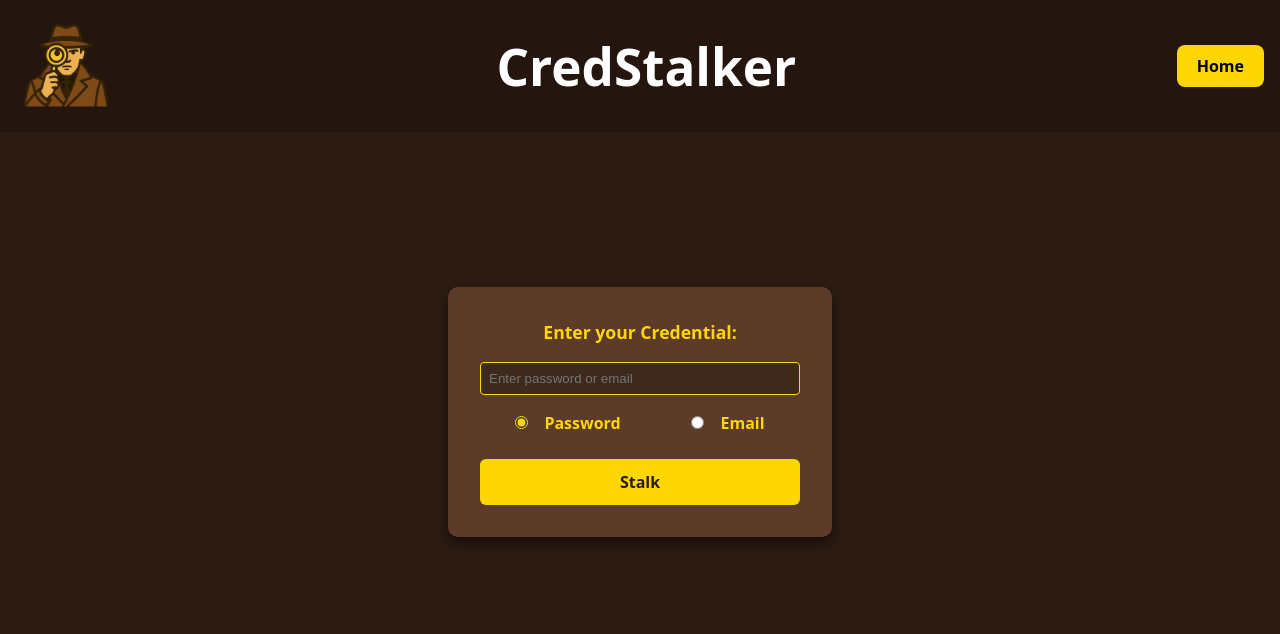
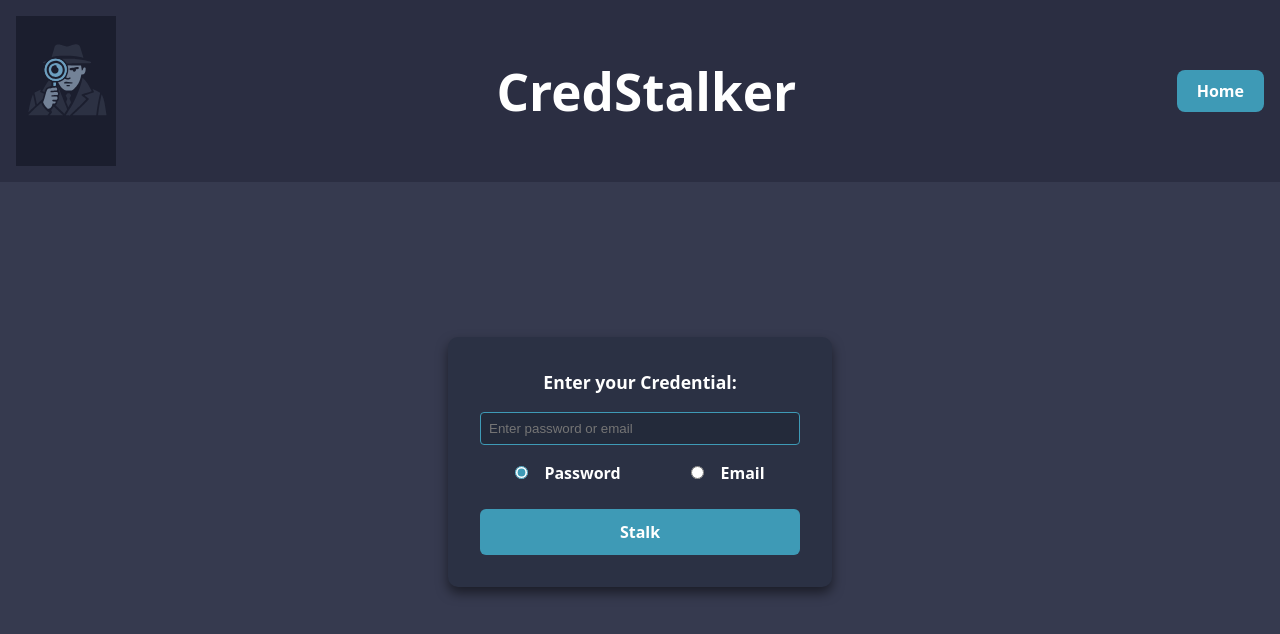
Before and after one commit to armenta-i/cred-stalker, a React (Vite) app in the folder frontend/: page / in a window 1280 px wide. Shown: the top 634 px of the page. Built offline with nearby package versions, Linux system fonts and the light colour scheme.

Commit message:
Changed styling for entire page

```diff
--- a/frontend/src/Header.jsx
+++ b/frontend/src/Header.jsx
@@ -1,12 +1,14 @@
 import { useNavigate } from 'react-router-dom';
 import './Styles/Header.css';
+// import detective_logo from './assets/detective_png.png';
+import detective_svg from './assets/detective_svg.svg';
 
 export default function Header() {
   const navigate = useNavigate();
 
   return (
     <header>
-      <img src="/CredStalkerLogo.png" alt="Logo" style={{ width: '100px' }} />
+      <img src={detective_svg} alt="Logo" style={{ width: '100px' }} />
       <h1>CredStalker</h1>
       <nav>
         <ul>
--- a/frontend/src/PswdUtils.jsx
+++ b/frontend/src/PswdUtils.jsx
@@ -109,7 +109,7 @@ export default function PswdUtils() {
                         </label>
                         <label>
                             Password Length
-                            <input type="number" min="4" max="64" value={length} onChange={(e) => setLength(e.target.value)}/>
+                            <input type="number" min="4" max="45" value={length} onChange={(e) => setLength(e.target.value)}/>
                         </label>
                     </div>
 
--- a/frontend/src/Styles/Breaches.css
+++ b/frontend/src/Styles/Breaches.css
@@ -3,8 +3,8 @@
   min-height: 100vh;
   width: 100%;
   padding: 2rem;
-  background-color: #2C1B12;
-  color: #FFD700;
+  background-color: #363A4F; /* Matches navbar background */
+  color: #FFFFFF;
   display: flex;
   flex-direction: column;
   align-items: center;
@@ -16,12 +16,13 @@
   margin-bottom: 2rem;
   text-align: center;
   font-size: 2.5rem;
+  color: #3E9AB6; /* Teal accent */
 }
 
 /* Credential list grid */
 .breach-list {
   display: grid;
-  grid-template-columns: repeat(auto-fit, minmax(280px, 1fr)); /* fits 3 in wide view */
+  grid-template-columns: repeat(auto-fit, minmax(280px, 1fr));
   gap: 2rem;
   width: 100%;
   max-width: 1200px;
@@ -39,10 +40,10 @@
 
 /* Block styling */
 .credential-block {
-  background-color: #5C3B28;
+  background-color: #2B3144; /* Card background */
   padding: 1.25rem;
   border-radius: 10px;
-  color: #FFD700; /* Gold text */
+  color: #FFFFFF;
   box-shadow: 0 4px 8px rgba(0, 0, 0, 0.4);
   width: 100%;
   max-width: 350px;
@@ -52,9 +53,11 @@
 .credential-block p {
   margin: 0.5rem 0;
 }
+
+/* Button style */
 .CPDbutton {
-  background-color: #FFD700; /* gold */
-  color: #000; /* black text */
+  background-color: #3E9AB6; /* Teal accent */
+  color: #FFFFFF;
   padding: 10px 20px;
   border: none;
   border-radius: 8px;
@@ -64,5 +67,5 @@
 }
 
 .CPDbutton:hover {
-  background-color: #FFC300; /* slightly darker gold on hover */
+  background-color: #357f99; /* Slightly darker teal on hover */
 }
--- a/frontend/src/Styles/Header.css
+++ b/frontend/src/Styles/Header.css
@@ -1,16 +1,25 @@
 header {
-    position: sticky;         /* Sticks it to the top */
-    top: 0;                  /* Align to the very top */
+  position: sticky;
+  top: 0;
   left: 0;
-    width: 100%;             /* Full width */
-    /* height: 9%; */
-    background-color: #24160f;  /* Dark background */
+  width: 100%;
+  background-color: #2B2E42; /* Deep slate blue */
   color: white;
   padding: 1rem 1rem;
   display: flex;
   justify-content: space-between;
   align-items: center;
-    z-index: 1000;           /* Keeps it above everything else */
+  z-index: 1000;
+}
+
+header img {
+  width: 100px;
+  height: auto;
+}
+
+header img:hover {
+  transform: scale(1.05);
+  transition: transform 0.2s ease-in-out;
 }
 
 header nav ul {
@@ -30,9 +39,10 @@ header {
 header nav ul li a:hover {
   text-decoration: underline;
 }
+
 .button {
-    background-color: #FFD700; /* gold */
-    color: #000; /* black text */
+  background-color: #3E9AB6; /* Teal accent */
+  color: white;
   padding: 10px 20px;
   border: none;
   border-radius: 8px;
@@ -42,5 +52,5 @@ header {
 }
 
 .button:hover {
-    background-color: #FFC300; /* slightly darker gold on hover */
+  background-color: #357f99; /* Slightly darker teal on hover */
 }
--- a/frontend/src/Styles/Input.css
+++ b/frontend/src/Styles/Input.css
@@ -5,20 +5,20 @@
   align-items: center;
   min-height: 70vh;
   width: 100%;
-    background-color: #2C1B12; /* Dark brown background from logo */
+  background-color: #363A4F;
   box-sizing: border-box;
   padding: 2rem;
 }
 
 /* Form styling */
 .input-form {
-    background-color: #5C3B28; /* Medium brown box (matches trench coat) */
+  background-color: #2B3144;
   padding: 2rem;
   border-radius: 10px;
   width: 100%;
   max-width: 30vw;
   max-height: 70vw;
-    color: #FFD700; /* Gold text */
+  color: #FFFFFF;
   box-shadow: 0 6px 12px rgba(0, 0, 0, 0.5);
 }
 
@@ -27,7 +27,7 @@
   display: block;
   margin-bottom: 0.5rem;
   font-weight: bold;
-    color: #FFD700;
+  color: #FFFFFF;
 }
 
 /* Input text field */
@@ -36,34 +36,39 @@
   padding: 0.5rem;
   margin-bottom: 1rem;
   border-radius: 4px;
-    border: 1px solid #FFD700;
-    background-color: #3E2A1D;
-    color: #FFD700;
+  border: 1px solid #3E9AB6;
+  background-color: #232A3A;
+  color: #FFFFFF;
 }
 
 /* Radio button group */
 .input-form .radio-group {
-    margin-bottom: 1rem;
+  display: flex;
+  justify-content: space-around;
+  margin-bottom: 1.5rem;
 }
 
 .input-form .radio-group label {
-    display: block;
-    margin-bottom: 0.25rem;
-    color: #FFD700;
+  margin: 0;
+  display: flex;
+  align-items: center;
+  gap: 0.5rem;
+  color: #FFFFFF;
+  font-weight: bold;
 }
 
 /* Radio buttons */
 .input-form input[type="radio"] {
   margin-right: 0.5rem;
-    accent-color: #FFD700;
+  accent-color: #3E9AB6;
 }
 
 /* Submit button */
 .input-form button[type="submit"] {
   width: 100%;
   padding: 0.75rem;
-    background-color: #FFD700;
-    color: #2C1B12;
+  background-color: #3E9AB6;
+  color: #FFFFFF;
   border: none;
   border-radius: 6px;
   font-weight: bold;
@@ -72,7 +77,7 @@
 }
 
 .input-form button[type="submit"]:hover {
-    background-color: #ffcc00;
+  background-color: #357f99;
 }
 
 /* Center-align form title label */
@@ -82,20 +87,3 @@
   font-size: 1.1rem;
   margin-bottom: 1rem;
 }
-
-  /* Update radio button group to be horizontal */
-  .input-form .radio-group {
-    display: flex;
-    justify-content: space-around;
-    margin-bottom: 1.5rem;
-  }
-
-  /* Style individual radio labels */
-  .input-form .radio-group label {
-    margin: 0;
-    display: flex;
-    align-items: center;
-    gap: 0.5rem;
-    color: #FFD700;
-    font-weight: bold;
-  }
--- a/frontend/src/Styles/PswdUtils.css
+++ b/frontend/src/Styles/PswdUtils.css
@@ -2,16 +2,17 @@
     display: flex;
     flex-direction: column;
     min-height: 100vh;
+    background-color: #363A4F; /* Matches navbar background */
+    color: #FFFFFF;
 }
 
 .pswd-utils h1 {
     font-size: 2.5rem;
-    color: #FFD700;
+    color: #3E9AB6; /* Teal accent */
     margin-bottom: 1.5rem;
     text-align: center;
     width: 100%;
 }
-
 
 /* Main layout for results */
 .major-results-container {
@@ -20,21 +21,20 @@
     align-items: center;
     gap: 3rem;
     width: 100%;
-    /* max-width: 1200px; */
     margin-top: 2rem;
-    flex-wrap: wrap; /* responsive stacking on smaller screens */
+    flex-wrap: wrap;
 }
 
 /* Card component */
 .result-card {
     flex: 1;
     padding: 1.5rem 2rem;
-    background-color: #f9f9f9;
+    background-color: #2B3144; /* Slightly lighter card background */
     border-radius: 12px;
-    box-shadow: 0 2px 8px rgba(0,0,0,0.1);
+    box-shadow: 0 2px 8px rgba(0, 0, 0, 0.2);
     max-width: 500px;
     width: 100%;
-    text-wrap: pretty;
+    color: #FFFFFF;
 }
 
 /* Rows inside card */
@@ -42,27 +42,32 @@
     display: flex;
     justify-content: space-between;
     padding: 0.75rem 0;
-    border-bottom: 1px solid #e0e0e0;
+    border-bottom: 1px solid #4C566A;
+    flex-wrap: wrap;
+    word-break: break-word;
+    gap: 0.5rem;
 }
 
-.result-item:last-child {
-    border-bottom: none;
+.result-item span:last-child {
+    flex: 1 1 60%;
+    max-width: 100%;
+    overflow-wrap: anywhere;
 }
 
 /* Label styling */
 .label {
     font-weight: 600;
-    color: #444;
+    color: #BFC9DA;
 }
 
 /* Result status colors */
 .danger {
-    color: #e63946;
+    color: #EF5350;
     font-weight: bold;
 }
 
 .safe {
-    color: #2a9d8f;
+    color: #4DB6AC;
     font-weight: bold;
 }
 
@@ -74,9 +79,9 @@
     justify-content: center;
     padding: 1.5rem 2rem;
     border-radius: 12px;
-    background-color: #3E2A1D;
-    color: #FFD700;
-    box-shadow: 0 2px 8px rgba(0,0,0,0.3);
+    background-color: #2C354F;
+    color: #FFFFFF;
+    box-shadow: 0 2px 8px rgba(0, 0, 0, 0.3);
     max-width: 800px;
     width: 100%;
 }
@@ -87,19 +92,20 @@
     margin-bottom: 1rem;
 }
 
+/* Create password section */
 .create-pswd-container {
     display: flex;
     flex-direction: column;
-    /* justify-content: center; */
     align-items: center;
     padding-top: 2.3em;
 }
 
+/* Checkbox styles */
 .checkbox-group {
     display: flex;
     flex-direction: column;
-    gap: .5em;
-    padding-bottom: .5em;
+    gap: 0.5em;
+    padding-bottom: 0.5em;
 }
 
 .checkbox-group label {
@@ -108,21 +114,24 @@
     font-weight: bold;
     cursor: pointer;
     gap: 0.5em;
+    color: #FFFFFF;
 }
 
 .checkbox-group input[type="checkbox"] {
-    accent-color: #FFD700;
+    accent-color: #3E9AB6;
     cursor: pointer;
-
 }
 
+/* Password form styles */
 .pswd-form {
     display: flex;
     flex-direction: column;
     align-items: flex-end;
     font-size: larger;
+    color: #FFFFFF;
 }
 
+/* Input section */
 .input-pswd-container {
     display: flex;
     justify-content: space-evenly;
--- a/frontend/src/Styles/index.css
+++ b/frontend/src/Styles/index.css
@@ -15,7 +15,7 @@ html{
 body{
   width: 100%;
   height: 100%;
-  background-color: #2C1B12; /* Your primary dark theme */
+  background-color: #363A4F;
   overflow-x: hidden;
   font-family: system-ui, sans-serif;
 }
```
Also changed, not shown: frontend/src/assets/detective_png.png (added), frontend/src/assets/detective_svg.svg (added). Lines whose indentation alone changed are shown as unchanged.
